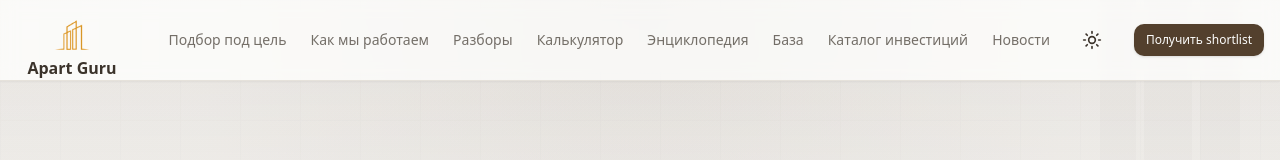
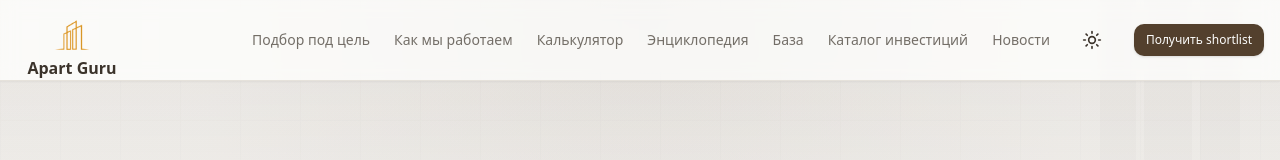
Before and after one commit to kudinovt547-code/apart-guru, a Next.js app: page / in a window 1280 px wide. Shown: the top 160 px of the page. Built offline with nearby package versions, Linux system fonts and the light colour scheme.

Commit message:
fix: убрана вкладка Разборы

```diff
--- a/src/components/layout/Header.tsx
+++ b/src/components/layout/Header.tsx
@@ -59,12 +59,6 @@ export default function Header() {
             className="transition-colors hover:text-primary text-foreground/70"
           >
             Как мы работаем
-          </Link>
-          <Link
-            href="/cases"
-            className="transition-colors hover:text-primary text-foreground/70"
-          >
-            Разборы
           </Link>
           <Link
             href="/calculator"
@@ -145,13 +139,6 @@ export default function Header() {
                 Как мы работаем
               </Link>
               <Link
-                href="/cases"
-                className="transition-colors hover:text-primary text-foreground/70 py-2"
-                onClick={() => setMobileMenuOpen(false)}
-              >
-                Разборы
-              </Link>
-              <Link
                 href="/calculator"
                 className="transition-colors hover:text-primary text-foreground/70 py-2"
                 onClick={() => setMobileMenuOpen(false)}
```
